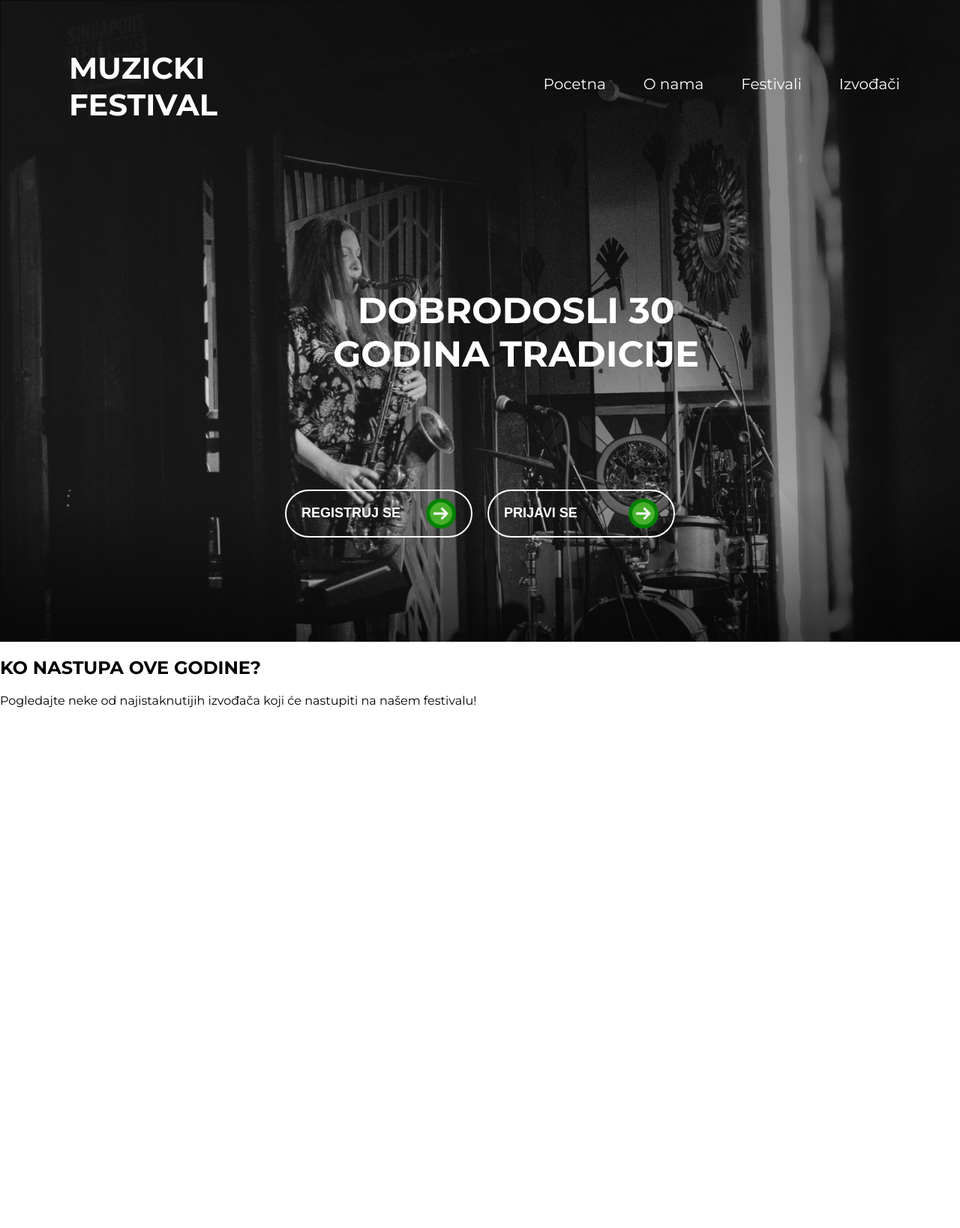
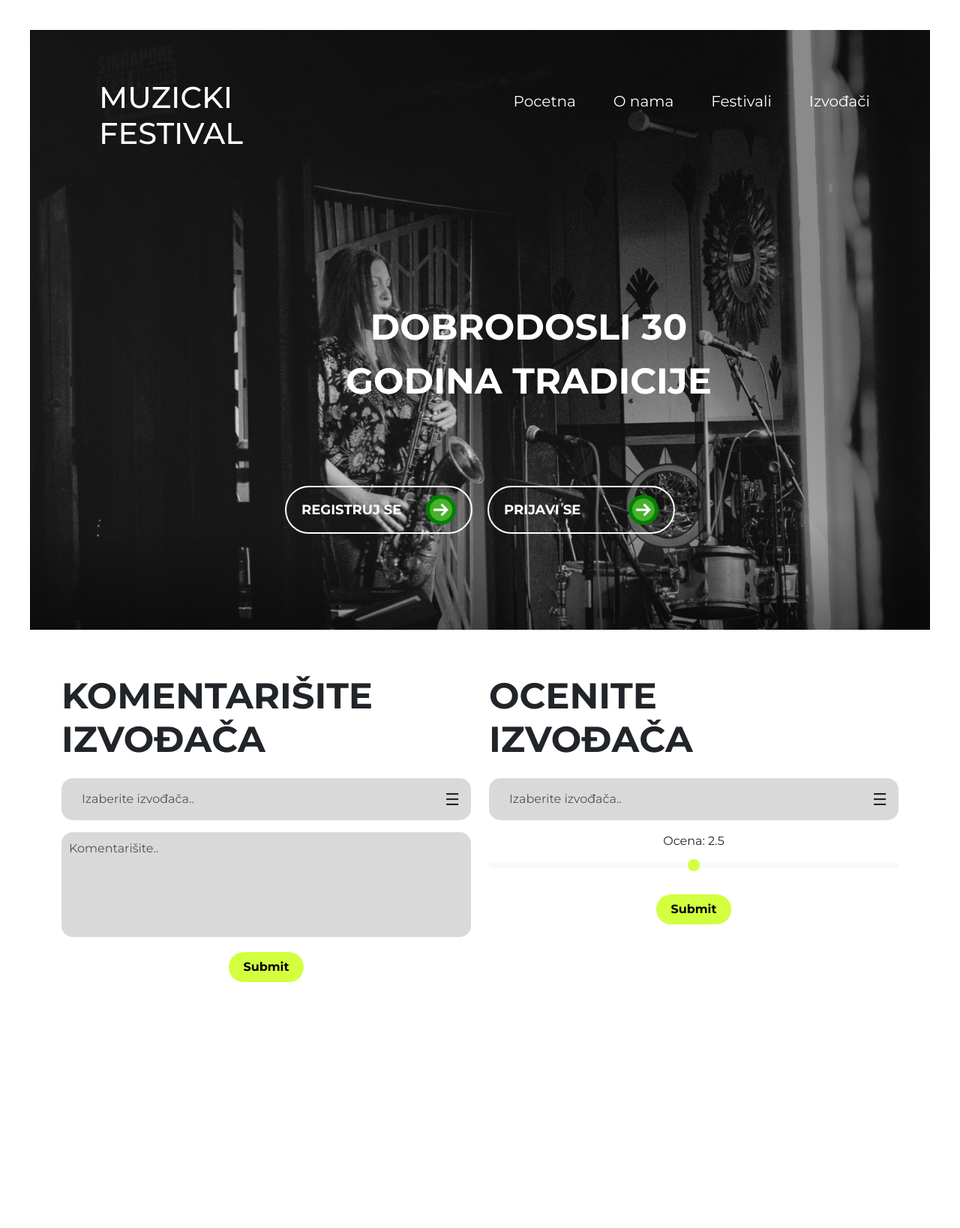
Before and after one commit to Koturovic/music-festival-app, a PHP site: page / in a window 1280 px wide. Shown: the top 1638 px of the page at 75% size. After the commit the page ends 1310 px from the top, so only its background shows below. Run offline with PHP 8.4, Linux system fonts and the light colour scheme.

Commit message:
Stranica za komentarisanje izvodjaca

```diff
--- a/index.html
+++ b/index.html
@@ -5,6 +5,7 @@
     <meta name="viewport" content="width=device-width, initial-scale=1.0">
     <link rel="preconnect" href="https://fonts.googleapis.com">
     <link rel="preconnect" href="https://fonts.gstatic.com" crossorigin>
+    <link href="https://cdn.jsdelivr.net/npm/bootstrap@5.3.0/dist/css/bootstrap.min.css" rel="stylesheet">
     <link href="https://fonts.googleapis.com/css2?family=Montserrat:ital,wght@0,100..900;1,100..900&display=swap" rel="stylesheet">
     <link rel="stylesheet" href="style.css">
     <!--Proba-->
@@ -54,13 +55,50 @@
 
 
 
-    <div class "container text-center mt-5">
-        <h2 class="mb-3"> KO NASTUPA OVE GODINE?</h2>
-        <p>Pogledajte neke od najistaknutijih izvođača koji će nastupiti na našem festivalu!</p>
-        <div id="nastupi"></div>
-    </div>
 
     <script src="https://code.jquery.com/jquery-3.7.0.min.js"></script>
     <script src="https://cdn.jsdelivr.net/npm/bootstrap@5.3.0/dist/js/bootstrap.bundle.min.js"></script>
+    <div class="container">
+  <div class="row text-center">
+    <div class="col-md-6 mb-5">
+      <h3>KOMENTARIŠITE IZVOĐAČA</h3>
+      <div class="custom-box mb-3">
+        <input type="text" class="form-control border-0 bg-transparent" placeholder="Izaberite izvođača..">
+      </div>
+      <textarea class="form-control comment-box mb-3" rows="5" placeholder="Komentarišite.."></textarea>
+      <button id="submit-komentar" class="submit-btn">Submit</button>
+    </div>
+
+    <div class="col-md-6 mb-5">
+      <h3>OCENITE IZVOĐAČA</h3>
+      <div class="custom-box mb-3">
+        <input type="text" class="form-control border-0 bg-transparent" placeholder="Izaberite izvođača..">
+      </div>
+      <div class="mb-3">
+        <label for="customRange3" class="form-label">
+          Ocena: <span id="rangeValue">2.5</span>
+        </label>
+        <input type="range" class="form-range" min="0" max="5" step="0.5" value="2.5" id="customRange3">
+      </div>
+      <button id="submit-ocena" class="submit-btn">Submit</button>
+    </div>
+  </div>
+</div>
+
+<script>
+  const slider = document.getElementById('customRange3');
+  const output = document.getElementById('rangeValue');
+
+  if (slider && output) {
+    // Postavi početnu vrednost
+    output.textContent = slider.value;
+
+    // Ažuriraj prikaz kada se slider pomera
+    slider.addEventListener('input', () => {
+      output.textContent = slider.value;
+    });
+  }
+</script>
+
 </body>
 </html>
--- a/style.css
+++ b/style.css
@@ -145,3 +145,126 @@ header{
     font-weight: bold;
     font-family: 'Montserrat', sans-serif;
 }
+body {
+      background-color: #ffffff;
+      font-family: 'Montserrat', sans-serif;
+      padding: 40px;
+    }
+
+    h3 {
+      font-weight: bold;
+      font-size: 48px;
+      width: 412px;
+      height: 130px;
+      margin-top: 60px;
+      text-align: left;
+    }
+
+    .custom-box {
+      background-color: #d9d9d9;
+      font-weight: medium;
+      font-size: 48px;
+      border-radius: 15px;
+      padding: 10px 15px;
+      position: relative;
+    }
+
+    .custom-box::after {
+      content: '\2630';
+      position: absolute;
+      right: 15px;
+      top: 50%;
+      transform: translateY(-50%);
+      font-size: 22px;
+    }
+
+    .comment-box {
+      background-color: #d9d9d9;
+      border-radius: 15px;
+      padding: 10px;
+      resize: none;
+      border: none;
+    }
+
+   .slider-container {
+
+      background-color: #111;
+
+      border-radius: 30px;
+
+      padding: 20px;
+
+      display: flex;
+
+      align-items: center;
+
+      justify-content: space-between;
+
+      max-width: 400px;
+
+      margin: 50px auto;
+
+    }
+
+
+    input[type=range] {
+
+      width: 100%;
+
+      accent-color:#d2ff3e;
+
+    }
+
+
+    input[type=range]::-webkit-slider-thumb {
+
+      background:#d2ff3e;
+
+    }
+
+
+    input[type=range]::-moz-range-thumb {
+
+      background: #d2ff3e;
+
+    }
+
+
+    .rating-box {
+
+      background: white;
+
+      color: black;
+
+      font-weight: bold;
+
+      border-radius: 10px;
+
+      padding: 5px 10px;
+
+      min-width: 40px;
+
+      text-align: center;
+
+    }
+
+
+    .submit-btn {
+
+      background-color: #d2ff3e;
+
+      color: black;
+
+      border: none;
+
+      border-radius: 30px;
+
+      padding: 8px 20px;
+
+      font-weight: bold;
+
+      margin: 20px auto 0;
+
+      display: block;
+
+    }
```
